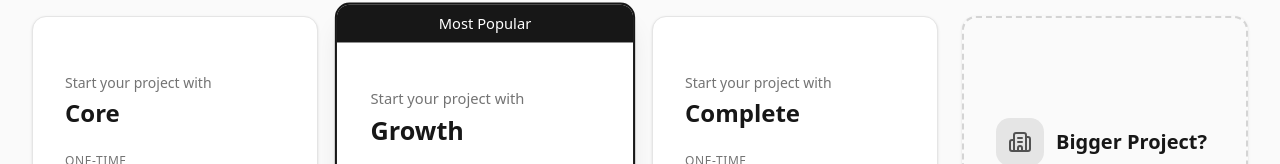
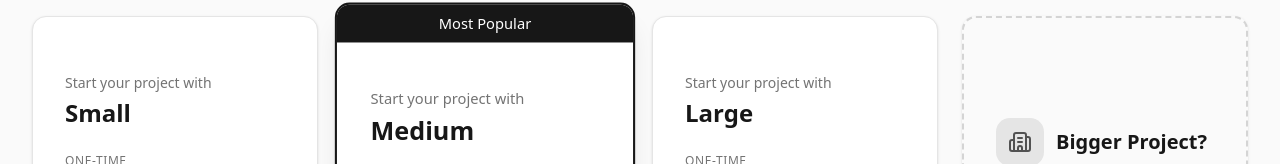
Before and after one commit to acentar/ceptiv.net, a Next.js app: page /pricing in a window 1280 px wide. Shown: the part 636-800 px from the top of the page. Built offline with nearby package versions, Linux system fonts and the light colour scheme; no server answers; the database is empty.

Commit message:
feat: Rename packages to Small, Medium, Large with new pricing
- Small: 12 features, 1 integration, 18k DKK + 600/mo
- Medium: 24 features, 2 integrations, 36k DKK + 900/mo
- Large: 36 features, 3 integrations, 54k DKK + 1.2k/mo

```diff
--- a/src/app/pricing/page.tsx
+++ b/src/app/pricing/page.tsx
@@ -16,27 +16,27 @@ import {
 
 const packages = [
   {
-    name: 'Core',
+    name: 'Small',
     features: 12,
     integrations: 1,
-    oneTime: '24.000',
-    monthly: '900',
+    oneTime: '18.000',
+    monthly: '600',
     popular: false,
   },
   {
-    name: 'Growth',
+    name: 'Medium',
     features: 24,
-    integrations: 3,
-    oneTime: '45.000',
-    monthly: '1.500',
+    integrations: 2,
+    oneTime: '36.000',
+    monthly: '900',
     popular: true,
   },
   {
-    name: 'Complete',
+    name: 'Large',
     features: 36,
-    integrations: 6,
-    oneTime: '64.000',
-    monthly: '2.200',
+    integrations: 3,
+    oneTime: '54.000',
+    monthly: '1.200',
     popular: false,
   },
 ]
@@ -61,7 +61,7 @@ const faqs = [
   },
   {
     question: 'What if I don\'t use all my features at launch?',
-    answer: 'Unused features roll over! If your Core package includes 12 features but you only need 8 at launch, you keep those 4 for later. Use them when you\'re ready to expand—no extra cost.'
+    answer: 'Unused features roll over! If your Small package includes 12 features but you only need 8 at launch, you keep those 4 for later. Use them when you\'re ready to expand—no extra cost.'
   },
   {
     question: 'What if I need more features later?',
```
